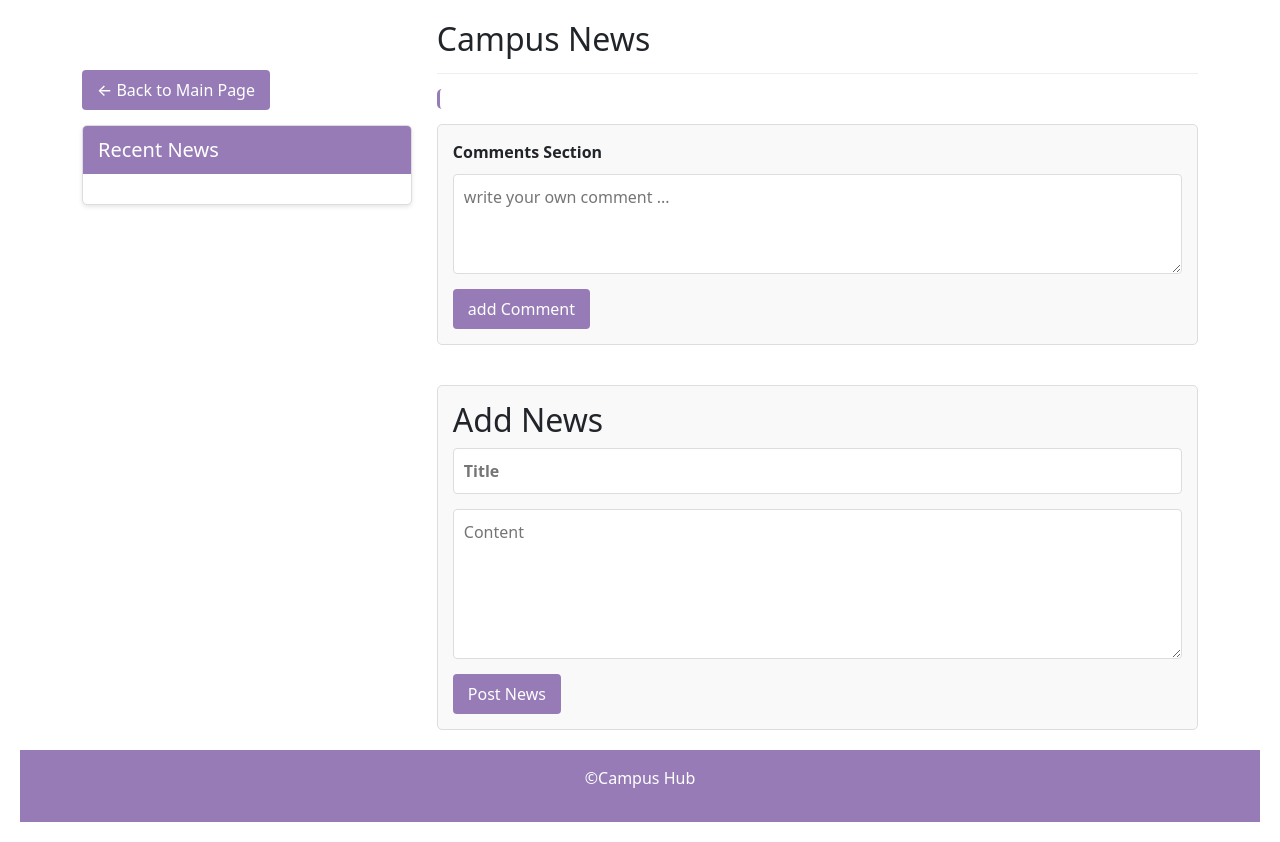
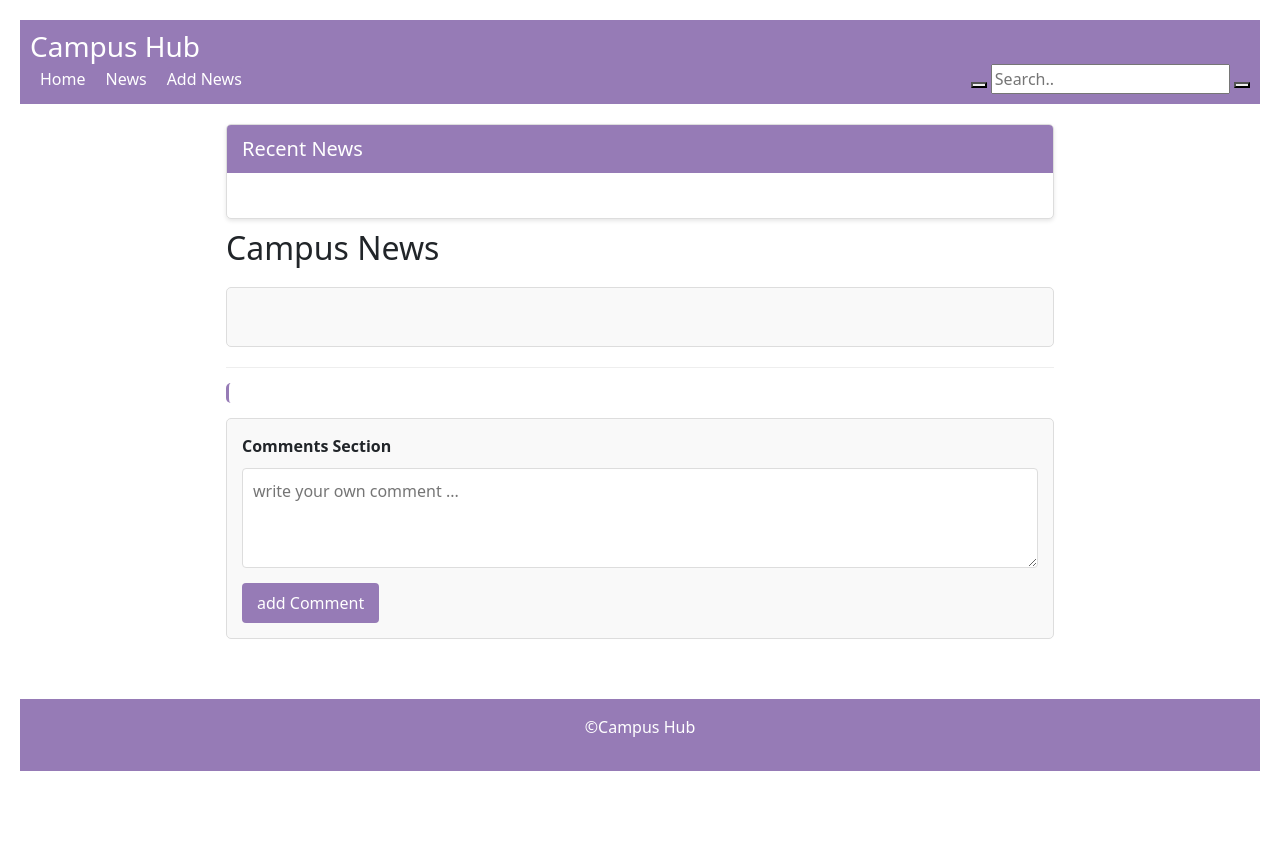
Before and after one commit to gmohamme4/Itcs333-project4, a PHP site: page /news.html in a window 1280 px wide. After the commit the page ends 771 px from the top, so only its background shows below. Run offline with PHP 8.4, Linux system fonts and the light colour scheme.

Commit message:
modifying the html and css

```diff
--- a/campus news/news.css
+++ b/campus news/news.css
@@ -2,38 +2,27 @@ body {
   padding: 20px;
 }
 
-.left {
-  float: right;
+.container {
+  align-content: center;
   width: 70%;
-  padding-left: 20px;
+  padding: 20px;
 }
 
-.container:after {
-  content: "";
-  display: table;
-  clear: both;
+
+/* News item styling */
+
+.news {
+  display: block;
+  border: 1px solid #ddd;
+  border-radius: 5px;
+  padding: 15px;
+  margin-top: 20px;
+  margin-bottom: 20px;
+  background-color: #f9f9f9;
+  width: 100%;
+  height: 60px
 }
 
-/* Back button styling */
-.back-btn {
-  display: inline-block;
-  padding: 8px 15px;
-  margin-bottom: 20px;
-  background-color: #967bb6;
-  color: white;
-  text-decoration: none;
-  border-radius: 4px;
-  font-weight: 500;
-  transition: background-color 0.3s ease;
-}
-
-.back-btn:hover {
-  background-color: #8569a5;
-  color: white;
-  text-decoration: none;
-}
-
-/* News item styling */
 .news-item {
   border: 1px solid #ddd;
   border-radius: 5px;
@@ -64,6 +53,9 @@ body {
   margin-top: 20px;
   margin-bottom: 20px;
   background-color: #f9f9f9;
+  width: 50%;
+  float: center;
+  margin-left: 25%;
 }
 
 .add-news:h2{
@@ -186,41 +178,17 @@ body {
   }
 }
 
-/* Back button styling */
-.back-btn {
-  margin-bottom: 15px;
-}
-
 /* Image styling */
 .img-fluid {
   border-radius: 3px;
   box-shadow: 0 2px 4px rgba(0,0,0,0.1);
 }
 
-/* Responsive layout - when the screen is less than 800px wide */
-@media screen and (max-width: 800px) {
-  .left, .right {
-    width: 100%;
-    float: none;
-    padding-left: 0;
-    margin-right: 0;
-  }
-
-  .right {
-    margin-top: 20px;
-  }
+.right {
+  margin-bottom: 10px;
 }
 
-/* Sidebar styling */
-.right {
-  float: left;
-  width: 330px;
-  margin-left: 20px;
-  margin-top: 50px;
-  margin-left: 0;
-}
-
-.right .recent-news {
+.recent-news {
   border: 1px solid #ddd;
   border-radius: 5px;
   overflow: hidden;
@@ -228,7 +196,7 @@ body {
   box-shadow: 0 2px 4px rgba(0,0,0,0.1);
 }
 
-.right .recent-news h5 {
+.recent-news h5 {
   background-color: #967bb6;
   color: white;
   padding: 12px 15px;
@@ -236,11 +204,12 @@ body {
   font-weight: 500;
 }
 
-.right .recent {
+.recent {
   padding: 15px;
+  margin-bottom: 15px;
 }
 
-.right .recent a {
+.recent a {
   display: block;
   padding: 8px 0;
   border-bottom: 1px solid #eee;
@@ -248,22 +217,12 @@ body {
   text-decoration: none;
 }
 
-.right .recent a:last-child {
+.recent a:last-child {
   border-bottom: none;
 }
 
-.right .recent a:hover {
+.recent a:hover {
   color: #967bb6;
-}
-
-/* Responsive adjustment for sidebar */
-@media screen and (max-width: 800px) {
-  .right {
-    float: none;
-    width: 100%;
-    margin-left: 0;
-    margin-top: 20px;
-  }
 }
 
 footer {
@@ -272,3 +231,96 @@ footer {
   padding: 1rem 0;
   text-align: center;
 }
+
+.topnev {
+  background-color: #967bb6;
+  color: white;
+  padding: 10px;
+}
+
+.logo h3 {
+  margin: 0;
+}
+
+.bar {
+  display: flex;
+  justify-content: space-around;
+  align-items: center;
+}
+
+.bar a {
+  color: white;
+  margin: 0 10px;
+  text-decoration: none;
+}
+
+.search {
+  margin-left: auto;
+}
+
+.dropdown {
+  position: relative;
+  display: inline-block;
+}
+
+.dropdown-content {
+  display: none;
+  position: absolute;
+  background-color: #f1f1f1;
+  min-width: 160px;
+  box-shadow: 0px 8px 16px 0px rgba(0,0,0,0.2);
+  z-index: 1;
+}
+
+/* Add News Button styling */
+.add-news-btn {
+  display: inline-block;
+  background-color: #967bb6;
+  color: white;
+  border: none;
+  border-radius: 4px;
+  font-weight: 500;
+  transition: background-color 0.3s ease;
+  cursor: pointer;
+}
+
+.add-news-btn:hover {
+  background-color: #8569a5;
+  color: white;
+}
+
+.add-news-btn i {
+  margin-right: 5px;
+}
+
+/* Modal styling */
+.modal-header {
+  background-color: #967bb6;
+  color: white;
+}
+
+.modal-content {
+  border-radius: 8px;
+  box-shadow: 0 5px 15px rgba(0,0,0,0.1);
+}
+
+.news-btn {
+  background-color: #967bb6;
+  color: white;
+  border: none;
+}
+
+.news-btn:hover {
+  background-color: #8569a5;
+  color: white;
+}
+
+.news-title, .news-content {
+  border: 1px solid #ddd;
+  border-radius: 4px;
+  padding: 10px;
+}
+
+.news-content {
+  min-height: 150px;
+}
--- a/campus news/news.html
+++ b/campus news/news.html
@@ -10,21 +10,51 @@
 </head>
 
 <body>
+    <div class="topnev">
+        <div class="logo">
+            <h3>Campus Hub</h3>
+        </div>
+
+        <div class="bar">
+            <a class="active" href="#home">Home</a>
+            <a href="#comment-section">News</a>
+            <a class="add-news-btn" data-bs-toggle="modal" data-bs-target="#add-news-modal">Add News</a>
+
+            <div class="search">
+                <form action="#">
+                    <div class="dropdown">
+                        <button onclick="active" class="dropbtn"><i class="fa fa-filter"></i></button>
+                        <div id="myDropdown" class="dropdown-content">
+                          <a href="#">Link 1</a>
+                          <a href="#">Link 2</a>
+                          <a href="#">Link 3</a>
+                        </div>
+                      </div>
+                    <input type="text" placeholder="Search.." name="search">
+                    <button>
+                        <i class="fa fa-search"></i>
+                    </button>
+                </form>
+            </div>
+        </div>
+    </div>
+
     <div class="container">
 
-        <!-- News Item Detail -->
-        <div class="left">
+        <div class="news-container">
+            <div class="right">
+                <div class="recent-news">
+                    <h5>Recent News</h5>
+                    <div class="recent">
+                        <!-- list recent news for 3 days-->
+                    </div>
+                </div>
+            </div>
 
-            <div class="news-container">
-                <h2>Campus News</h2>
+            <h2>Campus News</h2>
                 <div class="news">
                     <!-- display all the news  -->
                 </div>
-
-                <!-- <div class="news-actions">
-                    <button class="edit-btn">Edit</button>
-                    <button class="delete-btn">Delete</button>
-                </div> -->
 
                 <!-- Comments Section -->
                 <div class="comments-section">
@@ -40,33 +70,34 @@
                     </div>
                 </div>
             </div>
+        </div>
+    </div>
 
-            <div class="add-news">
-                <h2>Add News</h2>
-                <!-- News Form -->
-                <form class="post-news" id="post-news">
-                    <input type="text" class="news-title" id="nTitle" placeholder="Title" required>
-                    <textarea class="news-content" id="content" placeholder="Content" required></textarea>
-                    <button type="submit" class="news-btn">Post News</button>
-                </form>
-            </div>
-        </div>
-
-        <!-- Sidebar -->
-        <div class="right">
-            <div class="col-12">
-                <a href="main.html" class="back-btn">&larr; Back to Main Page</a>
-            </div>
-
-            <div class="recent-news">
-                <h5>Recent News</h5>
-
-                <div class="recent">
-                    <!-- list recent news for 3 days-->
+        <!-- Add News Modal -->
+        <div class="modal fade" id="add-news-modal" tabindex="-1" aria-labelledby="addNewsModalLabel" aria-hidden="true">
+            <div class="modal-dialog modal-lg">
+                <div class="modal-content">
+                    <div class="modal-header">
+                        <h5 class="modal-title" id="addNewsModalLabel">Add News</h5>
+                        <button type="button" class="btn-close" data-bs-dismiss="modal" aria-label="Close"></button>
+                    </div>
+                    <div class="modal-body">
+                        <form class="post-news" id="post-news">
+                            <div class="mb-3">
+                                <input type="text" class="form-control news-title" id="nTitle" placeholder="Title" required>
+                            </div>
+                            <div class="mb-3">
+                                <textarea class="form-control news-content" id="content" placeholder="Content" rows="6" required></textarea>
+                            </div>
+                            <div class="text-end">
+                                <button type="button" class="btn btn-secondary" data-bs-dismiss="modal">Cancel</button>
+                                <button type="submit" class="btn news-btn">Post News</button>
+                            </div>
+                        </form>
+                    </div>
                 </div>
             </div>
         </div>
-    </div>
 
     <footer>
         <p>&copy;Campus Hub</p>
```
